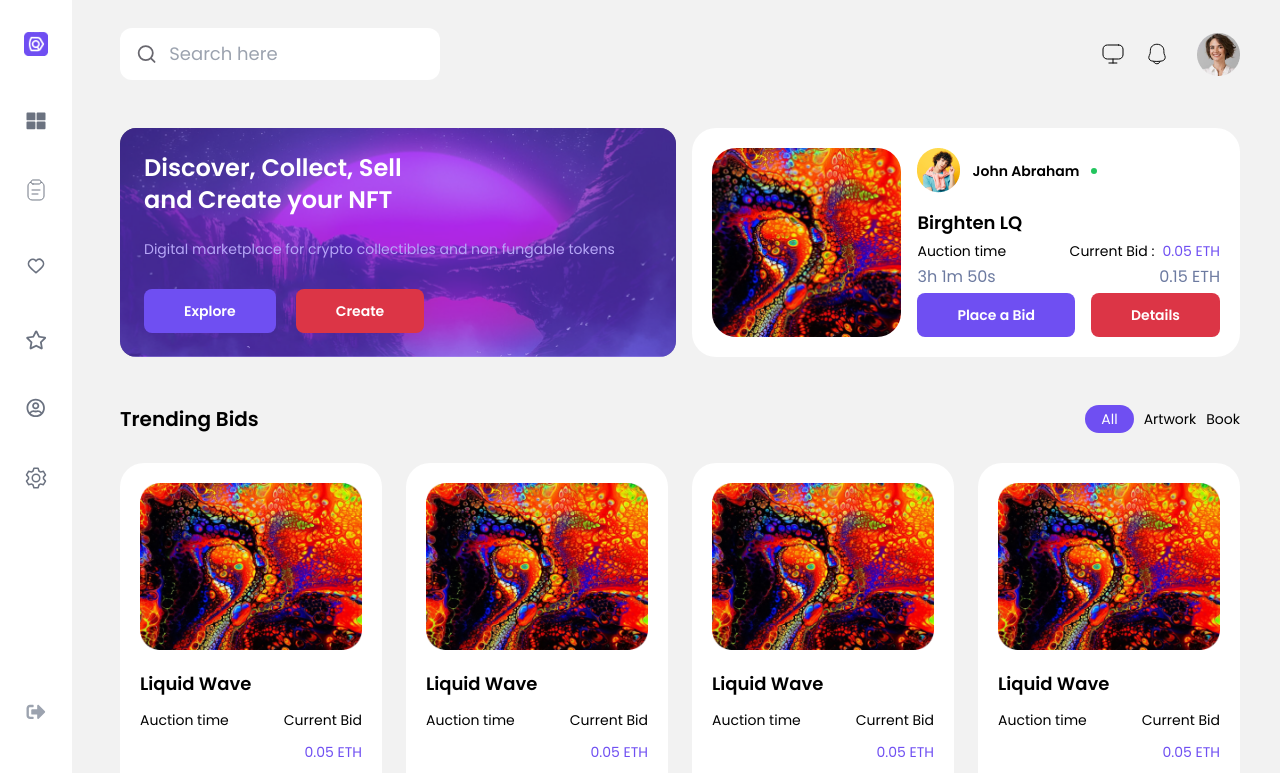
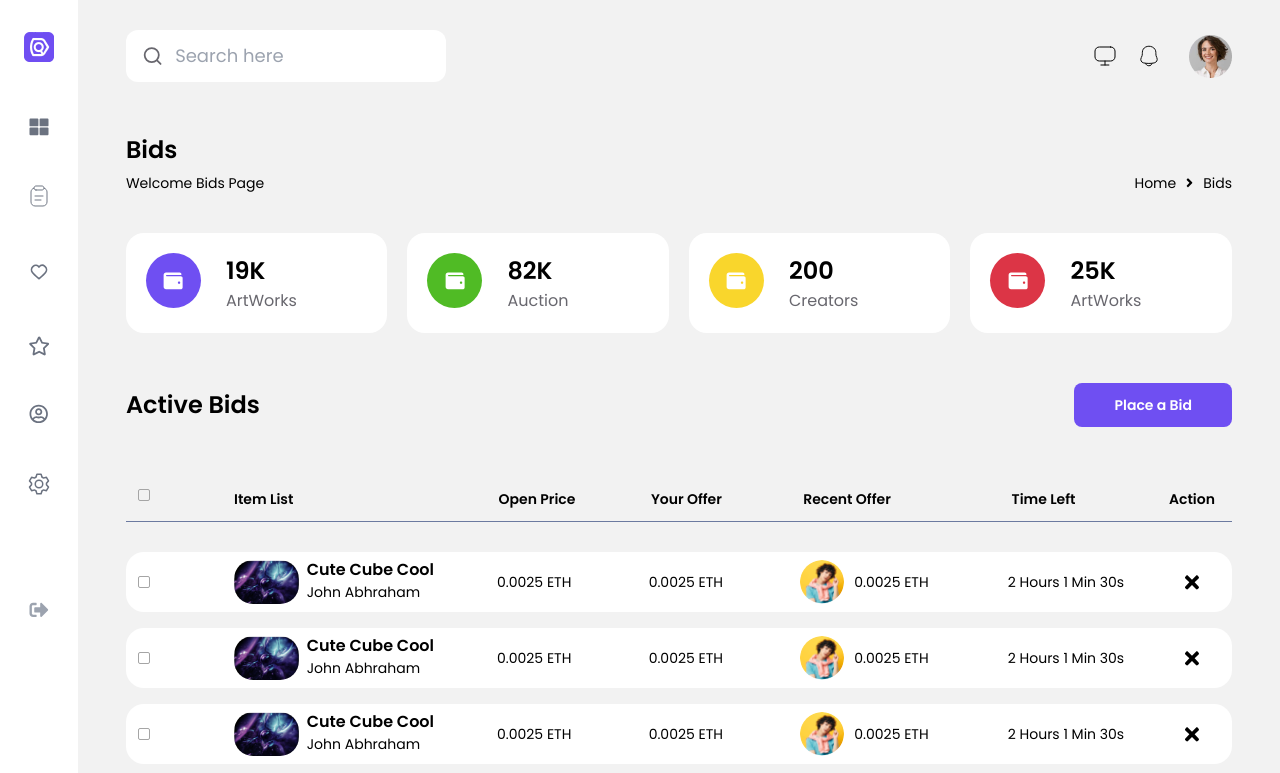
Before and after one commit to SajanThapa22/NFT-website, a React (Vite) app: page /bids in a window 1280 px wide. Shown: the top 773 px of the page. Built offline with nearby package versions, Linux system fonts and the light colour scheme.

Commit message:
layout fix

```diff
--- a/src/components/ThemeSwitch.tsx
+++ b/src/components/ThemeSwitch.tsx
@@ -60,15 +60,23 @@ const ThemeSwitch = () => {
   });
 
   return (
+    <>
+      <div
+        onClick={handleClick}
+        className={`z-50 fixed left-0 top-0 bg-transparent w-screen h-dvh ${
+          isClicked ? "visible" : "hidden"
+        }`}
+      ></div>
       <div>
-      <div onClick={handleClick} className="relative">
+        <div onClick={handleClick} className="relative z-[100]">
           <div>
             {theme === "dark" && <Moon className="w-6 h-6 text-txt-clr" />}
             {theme === "light" && <Sun className="w-6 h-6 text-txt-clr" />}
             {theme === "system" && <System className="w-6 h-6 text-txt-clr" />}
           </div>
+
           <ul
-          className={`absolute bottom-0 bg-bg-dd overflow-hidden z-40 rounded-xl right-1/2 translate-x-1/2 translate-y-36 text-nowrap text-sm ${
+            className={`absolute bottom-0 bg-bg-dd overflow-hidden z-[100] rounded-xl right-1/2 translate-x-1/2 translate-y-36 text-nowrap text-sm ${
               isClicked ? "h-fit" : "h-0 overflow-hidden"
             }`}
           >
@@ -96,6 +104,7 @@ const ThemeSwitch = () => {
           </ul>
         </div>
       </div>
+    </>
   );
 };
 
--- a/src/css/scrollbar.css
+++ b/src/css/scrollbar.css
@@ -8,7 +8,7 @@
 #active-bids-list::-webkit-scrollbar {
   height: 20px;
   border-radius: 20px;
-  border: 2px solid white;
+  border: 1px solid white;
   background: transparent;
 }
 
--- a/src/main.tsx
+++ b/src/main.tsx
@@ -1,10 +1,11 @@
-import React from 'react'
-import ReactDOM from 'react-dom/client'
-import App from './App.tsx'
-import './index.css'
+import React from "react";
+import ReactDOM from "react-dom/client";
+import "./index.css";
+import { RouterProvider } from "react-router-dom";
+import router from "./routes/routes.tsx";
 
-ReactDOM.createRoot(document.getElementById('root')!).render(
+ReactDOM.createRoot(document.getElementById("root")!).render(
   <React.StrictMode>
-    <App />
-  </React.StrictMode>,
-)
+    <RouterProvider router={router} />
+  </React.StrictMode>
+);
--- a/src/pages/Bids.tsx
+++ b/src/pages/Bids.tsx
@@ -5,7 +5,7 @@ import ActiveBids from "../sections/ActiveBids";
 
 const Bids = () => {
   return (
-    <div>
+    <div className="w-full">
       <WelomeTitle pageTitle="Bids" titleBelow="Bids" />
 
       <div className="grid grid-cols-1 md:grid-cols-2 lg:grid-cols-3 xl:grid-cols-4 gap-5 mb-[50px]">
@@ -16,6 +16,7 @@ const Bids = () => {
         <MetricsCard styles="bg-hariyo" text="Auction" amount="82K">
           <Artwork />
         </MetricsCard>
+
         <MetricsCard styles="bg-[#F9D62C]" text="Creators" amount="200">
           <Artwork />
         </MetricsCard>
--- a/src/pages/Home.tsx
+++ b/src/pages/Home.tsx
@@ -1,33 +1,17 @@
-import { useState } from "react";
 import DiscoverNFT from "../sections/DiscoverNFT";
-import SearchSmall from "../sections/SearchSmall";
-import SearchandNotification from "../sections/SearchandNotification";
 import TrendingBids from "../sections/TrendingBids";
 import TrendingMetrics from "../sections/TrendingMetrics";
 import RAandTC from "../components/RAandTC";
 import ActiveBids from "../sections/ActiveBids";
-import Bids from "./Bids";
-import SavedItems from "./SavedItems";
-import Profile from "./Profile";
-import Setting from "./Setting";
 
 const Home = () => {
-  const [width, setWidth] = useState(window.innerWidth);
-  window.addEventListener("resize", () => setWidth(window.innerWidth));
-
   return (
-    <div className="w-full min-h-fit flex flex-col gap-12 px-5 py-6 xl:px-12 xl:py-7">
-      {width > 840 ? <SearchandNotification /> : <SearchSmall />}
-
+    <div className="w-full min-h-fit flex flex-col gap-12 mt-[40px] lg:mt-[50px]">
       <DiscoverNFT />
       <TrendingBids />
       <TrendingMetrics />
       <RAandTC />
       <ActiveBids />
-      <Bids />
-      <SavedItems />
-      <Profile />
-      <Setting />
 
       <div className="h-6"></div>
     </div>
--- a/src/pages/Layout.tsx
+++ b/src/pages/Layout.tsx
@@ -10,10 +10,15 @@ const Layout = () => {
   window.addEventListener("resize", () => setWidth(window.innerWidth));
 
   return (
-    <div className="flex">
+    <div className="flex w-full z-100 relative">
       {width > 840 ? <NavBar /> : <NavBarSmall />}
-      {width > 840 ? <SearchandNotification /> : <SearchSmall />}
-      <Outlet />
+      <div className="px-5 pt-[20px] xl:px-12 bg-bg-clr w-full">
+        <div className="sticky lg:static top-0 z-[40] pt-[10px] pb-[10px] bg-bg-clr lg:pb-0">
+          {width > 840 ? <SearchandNotification /> : <SearchSmall />}
+        </div>
+        <Outlet />
+        {width < 840 ? <div className="h-[70px]"></div> : ""}
+      </div>
     </div>
   );
 };
--- a/src/pages/Setting.tsx
+++ b/src/pages/Setting.tsx
@@ -4,7 +4,7 @@ import WelomeTitle from "../components/WelomeTitle";
 
 const Setting = () => {
   return (
-    <div className="text-txt-clr">
+    <div className="text-txt-clr w-full">
       <WelomeTitle pageTitle="setting" titleBelow="setting" />
 
       <div className="flex text-sm text-txt-clr gap-x-5 gap-y-2 flex-wrap">
--- a/src/routes/routes.tsx
+++ b/src/routes/routes.tsx
@@ -1,12 +1,26 @@
 import { createBrowserRouter } from "react-router-dom";
 import Layout from "../pages/Layout";
 import Home from "../pages/Home";
+import Error from "../pages/Error";
+import Bids from "../pages/Bids";
+import SavedItems from "../pages/SavedItems";
+import Collection from "../pages/Collection";
+import Profile from "../pages/Profile";
+import Setting from "../pages/Setting";
 
 const router = createBrowserRouter([
   {
     path: "/",
     element: <Layout />,
-    children: [{ index: true, element: <Home /> }],
+    errorElement: <Error />,
+    children: [
+      { index: true, element: <Home /> },
+      { path: "bids", element: <Bids /> },
+      { path: "saved", element: <SavedItems /> },
+      { path: "collection", element: <Collection /> },
+      { path: "profile", element: <Profile /> },
+      { path: "setting", element: <Setting /> },
+    ],
   },
 ]);
 
--- a/src/sections/ActiveBids.tsx
+++ b/src/sections/ActiveBids.tsx
@@ -13,8 +13,8 @@ const ActiveBids = () => {
       </div>
 
       <div id="active-bids-list">
-        <div className="grid gap-[30px] min-w-[1120px]">
-          <div className="grid grid-cols-[1fr,4fr,2fr,2fr,3fr,2fr,1fr] gap-10 justify-between border-b border-[#6C7AA0] py-3 px-3">
+        <div className="grid gap-[30px] min=w-[1000px]">
+          <div className="w-full grid grid-cols-[1fr,4fr,2fr,2fr,3fr,2fr,1fr] gap-10 justify-between border-b border-[#6C7AA0] py-3 px-3">
             <div className="rounded-[2px] w-3 h-3 border border-[#A5A5A5]"></div>
 
             <div>
@@ -49,7 +49,7 @@ const ActiveBids = () => {
             </div>
           </div>
 
-          <div className="grid gap-4">
+          <div className="w-full grid gap-4">
             <ActiveBidCard />
             <ActiveBidCard />
             <ActiveBidCard />
--- a/src/sections/NavBar.tsx
+++ b/src/sections/NavBar.tsx
@@ -7,14 +7,15 @@ import Setting from "../assets/svgs/setting.svg?react";
 import Signout from "../assets/svgs/signout.svg?react";
 
 import logo from "../assets/images/Logo.png";
+import { NavLink } from "react-router-dom";
 
 const icons = [
-  { id: 1, icon: Dashboard },
-  { id: 2, icon: Bid },
-  { id: 3, icon: Heart },
-  { id: 4, icon: Collection },
-  { id: 5, icon: Profile },
-  { id: 6, icon: Setting },
+  { id: 1, icon: Dashboard, route: "/" },
+  { id: 2, icon: Bid, route: "bids" },
+  { id: 3, icon: Heart, route: "saved" },
+  { id: 4, icon: Collection, route: "collection" },
+  { id: 5, icon: Profile, route: "profile" },
+  { id: 6, icon: Setting, route: "setting" },
 ];
 
 const NavBar = () => {
@@ -25,13 +26,15 @@ const NavBar = () => {
       </div>
       <div className="flex flex-col items-center w-fit gap-12">
         {icons.map((i) => (
-          <i.icon
-            key={i.id}
-            className="text-gray-500 hover:text-purp w-6 aspect-square cursor-pointer"
-          />
+          <NavLink to={i.route}>
+            <i.icon
+              key={i.id}
+              className="text-gray-500 hover:text-purp w-6 aspect-square cursor-pointer"
+            />
+          </NavLink>
         ))}
       </div>
-      <Signout className="text-gray-400 justify-self-end hover:text-purp w-6 aspect-square mt-auto" />
+      <Signout className="text-gray-400 justify-self-end hover:text-purp w-6 aspect-square mt-[50px]" />
     </div>
   );
 };
--- a/src/sections/NavBarSmall.tsx
+++ b/src/sections/NavBarSmall.tsx
@@ -4,24 +4,27 @@ import Bid from "../assets/svgs/bid.svg?react";
 import Collection from "../assets/svgs/collection.svg?react";
 import Profile from "../assets/svgs/profile.svg?react";
 import Setting from "../assets/svgs/setting.svg?react";
+import { NavLink } from "react-router-dom";
 
 const icons = [
-  { id: 1, icon: Dashboard },
-  { id: 2, icon: Bid },
-  { id: 3, icon: Heart },
-  { id: 4, icon: Collection },
-  { id: 5, icon: Profile },
-  { id: 6, icon: Setting },
+  { id: 1, icon: Dashboard, route: "/" },
+  { id: 2, icon: Bid, route: "bids" },
+  { id: 3, icon: Heart, route: "saved" },
+  { id: 4, icon: Collection, route: "collection" },
+  { id: 5, icon: Profile, route: "profile" },
+  { id: 6, icon: Setting, route: "setting" },
 ];
 
 const NavBarSmall = () => {
   return (
     <div className="flex fixed bottom-0 z-10 w-full items-center justify-evenly bg-bg-comp px-6 py-5">
       {icons.map((i) => (
-        <i.icon
-          key={i.id}
-          className="text-gray-400 hover:text-purp w-6 aspect-square"
-        />
+        <NavLink to={i.route}>
+          <i.icon
+            key={i.id}
+            className="text-gray-500 hover:text-purp w-6 aspect-square cursor-pointer"
+          />
+        </NavLink>
       ))}
     </div>
   );
```
Lines whose indentation alone changed are shown as unchanged.
